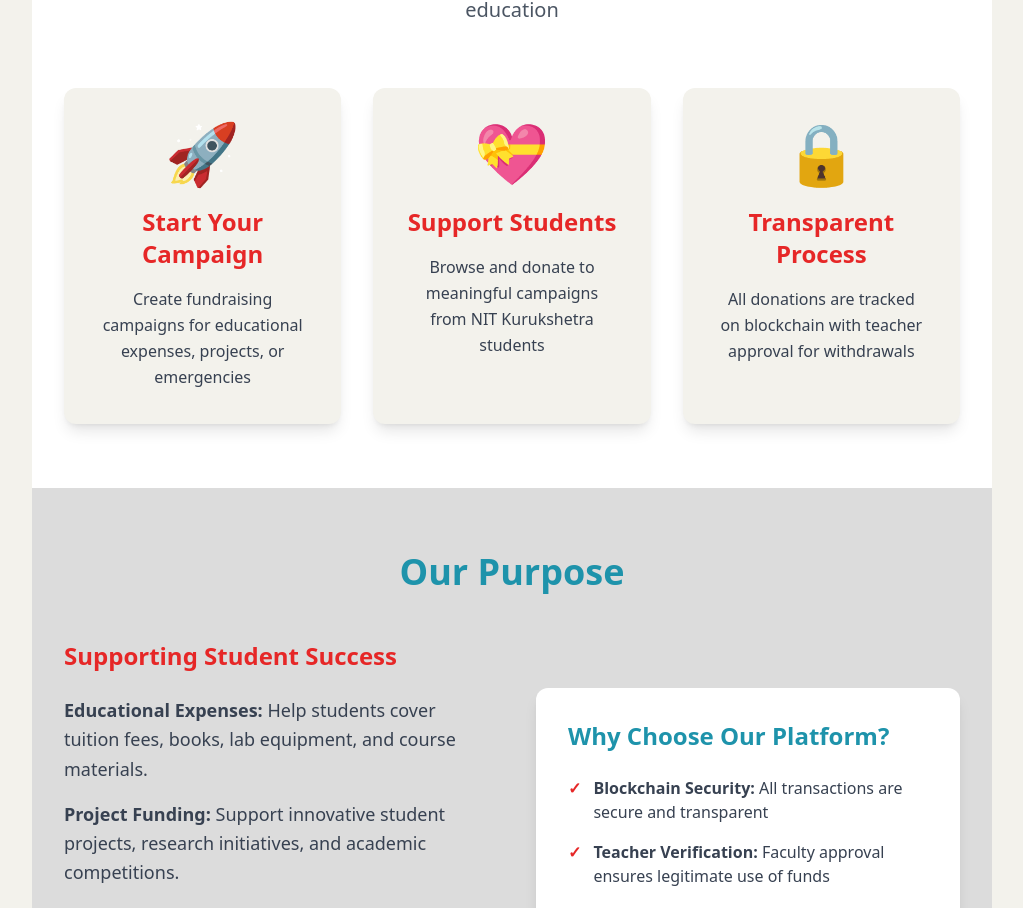
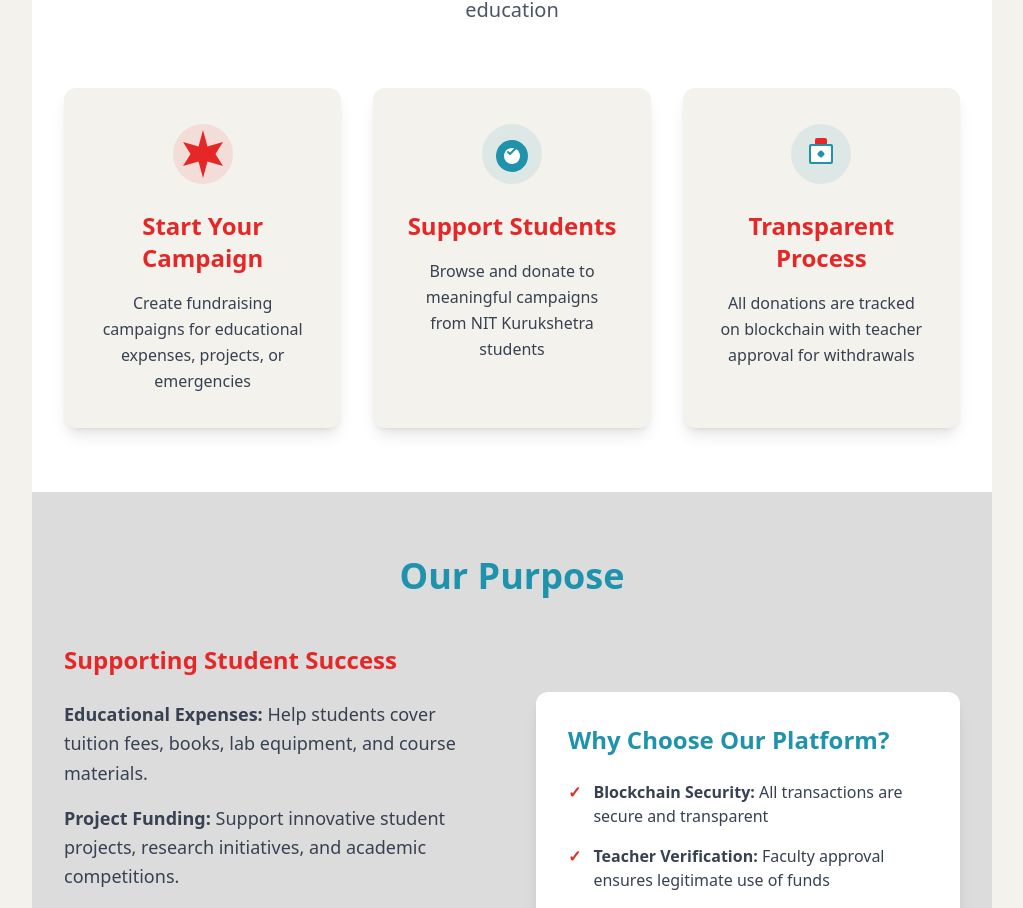
Before and after one commit to akshit3031/College-Crowdfunding-Project-2, a React (Vite) app in the folder client/: page / in a window 1280 px wide. Shown: the part 979-1887 px from the top of the page, without its empty margins (256-1279 px from the left). Built offline with nearby package versions, Linux system fonts and the light colour scheme; what @thirdweb-dev/react would draw is missing.

Commit message:
improved ui

```diff
--- a/client/src/pages/Landing.jsx
+++ b/client/src/pages/Landing.jsx
@@ -9,19 +9,42 @@ const Landing = () => {
     {
       title: "Start Your Campaign",
       description: "Create fundraising campaigns for educational expenses, projects, or emergencies",
-      icon: "🚀",
+      icon: (
+        <svg className="w-16 h-16 mx-auto" viewBox="0 0 64 64" fill="none" xmlns="http://www.w3.org/2000/svg">
+          <circle cx="32" cy="32" r="30" fill="#E62727" fillOpacity="0.1"/>
+          <path d="M32 8L36.47 24.53L52 20L44.47 32L52 44L36.47 39.47L32 56L27.53 39.47L12 44L19.53 32L12 20L27.53 24.53L32 8Z" fill="#E62727"/>
+          <circle cx="32" cy="32" r="6" fill="#E62727"/>
+        </svg>
+      ),
       action: () => navigate('/create-campaign')
     },
     {
       title: "Support Students",
       description: "Browse and donate to meaningful campaigns from NIT Kurukshetra students",
-      icon: "💝",
+      icon: (
+        <svg className="w-16 h-16 mx-auto" viewBox="0 0 64 64" fill="none" xmlns="http://www.w3.org/2000/svg">
+          <circle cx="32" cy="32" r="30" fill="#1E93AB" fillOpacity="0.1"/>
+          <path d="M32 50C40.8366 50 48 42.8366 48 34C48 25.1634 40.8366 18 32 18C23.1634 18 16 25.1634 16 34C16 42.8366 23.1634 50 32 50Z" fill="#1E93AB"/>
+          <path d="M32 42C36.4183 42 40 38.4183 40 34C40 29.5817 36.4183 26 32 26C27.5817 26 24 29.5817 24 34C24 38.4183 27.5817 42 32 42Z" fill="white"/>
+          <path d="M28 30L30 32L36 26" stroke="#1E93AB" strokeWidth="2" strokeLinecap="round" strokeLinejoin="round"/>
+        </svg>
+      ),
       action: () => navigate('/campaigns')
     },
     {
       title: "Transparent Process",
       description: "All donations are tracked on blockchain with teacher approval for withdrawals",
-      icon: "🔒",
+      icon: (
+        <svg className="w-16 h-16 mx-auto" viewBox="0 0 64 64" fill="none" xmlns="http://www.w3.org/2000/svg">
+          <circle cx="32" cy="32" r="30" fill="#1E93AB" fillOpacity="0.1"/>
+          <rect x="20" y="22" width="24" height="20" rx="2" fill="#1E93AB"/>
+          <rect x="22" y="24" width="20" height="16" rx="1" fill="white"/>
+          <circle cx="32" cy="32" r="3" fill="#1E93AB"/>
+          <path d="M32 29V35" stroke="#1E93AB" strokeWidth="1.5" strokeLinecap="round"/>
+          <path d="M29 32H35" stroke="#1E93AB" strokeWidth="1.5" strokeLinecap="round"/>
+          <path d="M26 18C26 16.8954 26.8954 16 28 16H36C37.1046 16 38 16.8954 38 18V22H26V18Z" fill="#E62727"/>
+        </svg>
+      ),
       action: () => navigate('/campaigns')
     }
   ];
@@ -105,7 +128,7 @@ const Landing = () => {
                 className="bg-[#F3F2EC] p-8 rounded-xl shadow-lg hover:shadow-xl transition-all duration-300 transform hover:-translate-y-2 cursor-pointer border-2 border-transparent hover:border-[#1E93AB]"
                 onClick={feature.action}
               >
-                <div className="text-6xl mb-6 text-center">
+                <div className="mb-6 text-center">
                   {feature.icon}
                 </div>
                 <h4 className="text-2xl font-bold text-[#E62727] mb-4 text-center">
```
